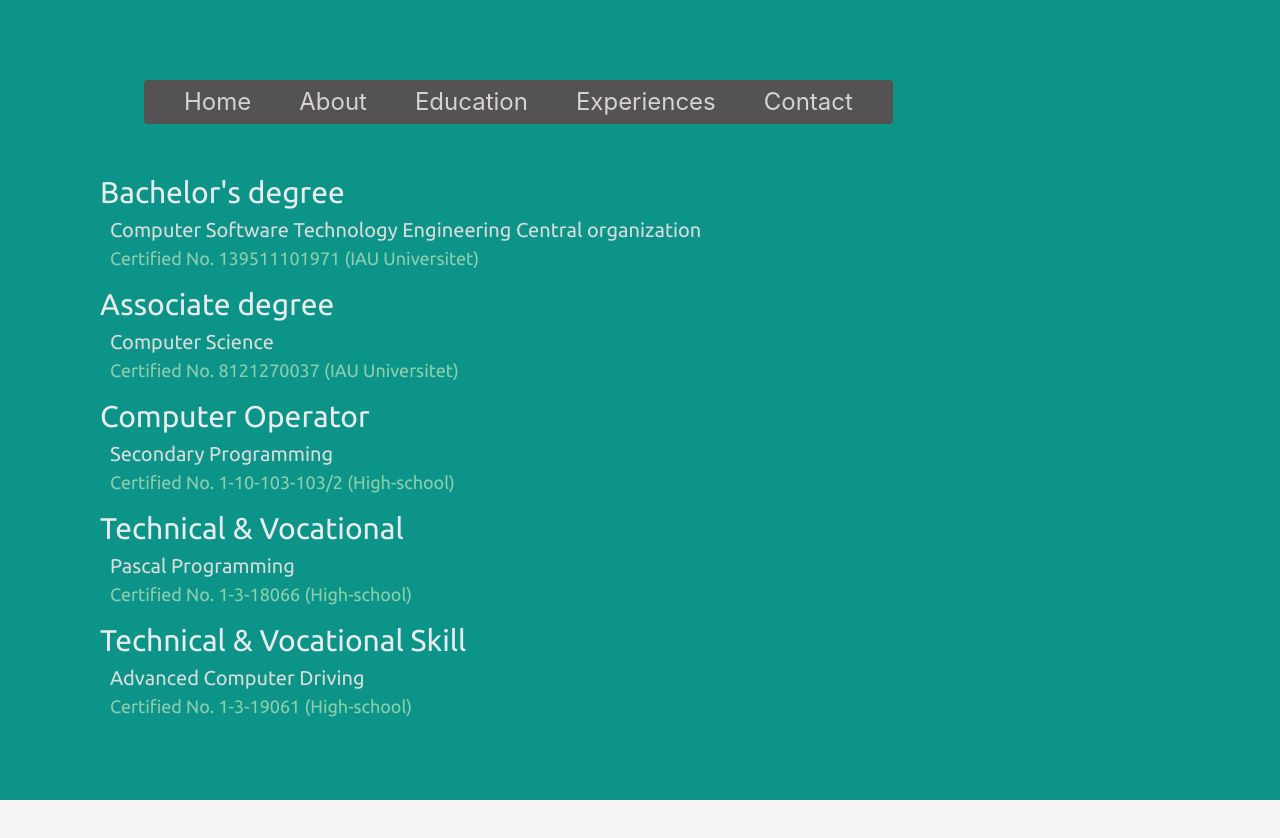
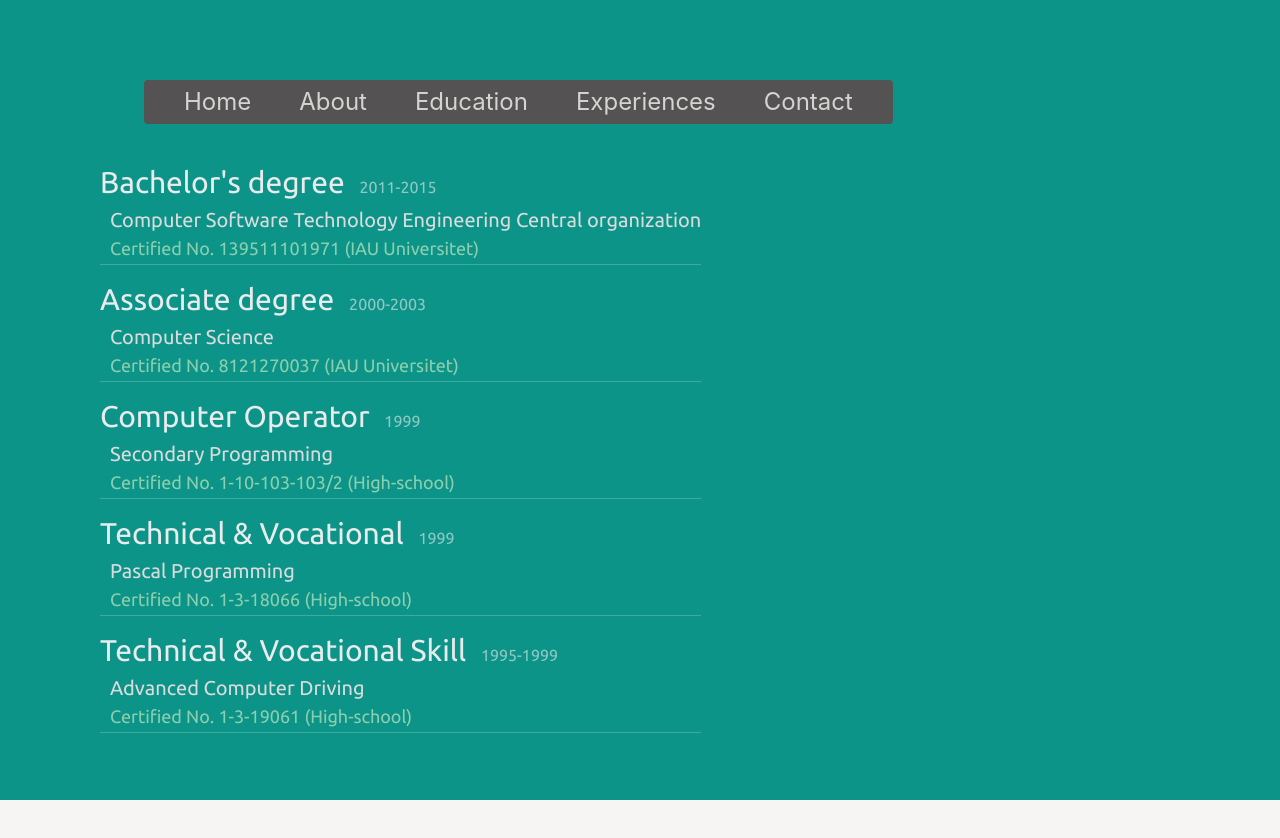
Before and after one commit to Cristian-Nass/cristian-nass-personal-web-site, a React (Vite) app: page /education in a window 1280 px wide. Shown: the top 838 px of the page. Built offline with nearby package versions, Linux system fonts and the light colour scheme.

Commit message:
fix education style

```diff
--- a/src/pages/Education.tsx
+++ b/src/pages/Education.tsx
@@ -19,12 +19,27 @@ const Education = () => {
         }}>
         <div>
           {education.map((item) => (
-            <div key={item.id} style={{paddingTop: '10px'}}>
-              <div className="education-title">{item.title}</div>
+            <div key={item.id}>
+              <div className="education-title">
+                {item.title}
+                <span style={{fontSize: '16px', opacity: '0.6'}}>
+                  &nbsp;&nbsp;&nbsp;&nbsp;
+                  {item.year}
+                </span>
+              </div>
               <div className="education-text">{item.field}</div>
               <div className="education-under-text">
                 Certified No. {item.certified}
               </div>
+              <div
+                style={{
+                  width: '100%',
+                  height: '1px',
+                  backgroundColor: 'white',
+                  opacity: '0.2',
+                  marginBottom: '12px',
+                  marginTop: '2px',
+                }}></div>
             </div>
           ))}
         </div>
--- /dev/null
+++ b/src/utils/experiences.ts
@@ -0,0 +1,27 @@
+export const experiences = [
+  {
+    id: '1',
+    company: 'Knowit',
+    year: '2020-present',
+    job: 'Front-end Developer',
+    location: 'Uppsala, Sweden',
+    description: `
+        I work primarily as a Front-end developer, but I also assist with Back-end tasks
+        using Node.js.
+        I'm proud to be part of a talented team that has successfully created and
+        implemented various applications for a wide range of clients, including Uppsala
+        Kummon, OKQ8, Preem, Circle-K, ST1, Svenska kyrka, Stuns Life, Fixi, and many
+        others.
+        Our front-end work is mainly focused on React, although we have also undertaken
+        a Vue.js project in the past.
+        On the back-end side, I've gained experience working with Node.js and Firebase.
+        For state management, we utilize various libraries and packages such as Redux
+        Toolkit, MobX, Zustand, and useContext.
+        In terms of design and UI components, I'm proficient in working with Ant Design,
+        Material UI, Style Components, Recharts, and more.
+        In addition to these technologies, I have experience with Firebase, FireStore,
+        Google Cloud Functions, Sendgrid, and other tools and services essential for
+        creating robust and efficient web applications
+    `,
+  },
+];
```
